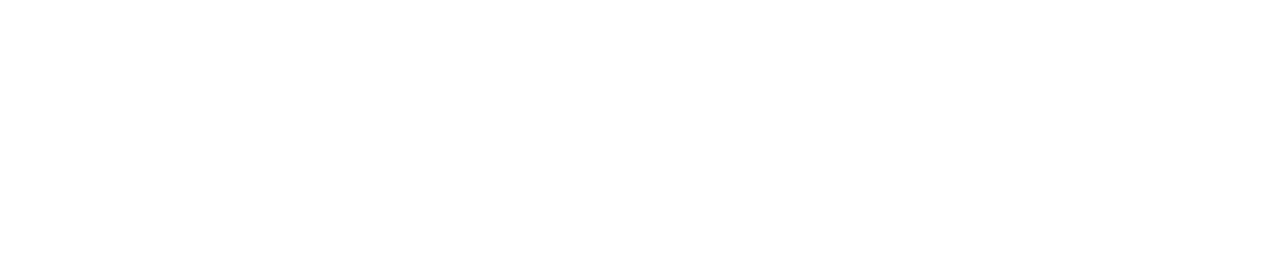
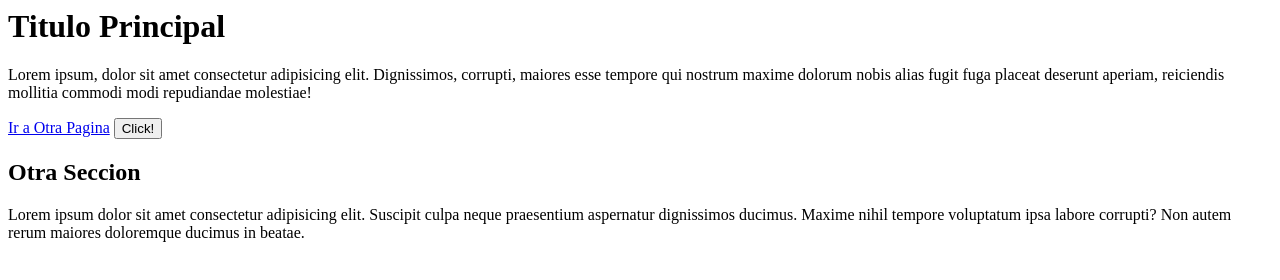
Before and after one commit to kuinemuH/Clases-UTN, a plain HTML site: page Clase4/index.html in a window 1280 px wide. Drawn offline with Linux system fonts and the light colour scheme.

Commit message:
CLase 4.1

```diff
--- a/Clase4/index.html
+++ b/Clase4/index.html
@@ -6,13 +6,16 @@
     <link rel="stylesheet" href="./styles.css">
     <title>Clase 4</title>
 </head>
+    <body>
+        <h1>Titulo Principal</h1>
+        <p> Lorem ipsum, dolor sit amet consectetur adipisicing elit. Dignissimos, corrupti, maiores esse tempore qui nostrum maxime dolorum nobis alias fugit fuga placeat deserunt aperiam, reiciendis mollitia commodi modi repudiandae molestiae!</p>
+        <a href="#"> Ir a Otra Pagina</a>
 
-<body>
+        <button>Click!</button>
 
-
-
-
-</body>
-
-
+        <div>
+            <h2>Otra Seccion</h2>
+            <p> Lorem ipsum dolor sit amet consectetur adipisicing elit. Suscipit culpa neque praesentium aspernatur dignissimos ducimus. Maxime nihil tempore voluptatum ipsa labore corrupti? Non autem rerum maiores doloremque ducimus in beatae.</p>
+        </div>
+    </body>
 </html>
```
